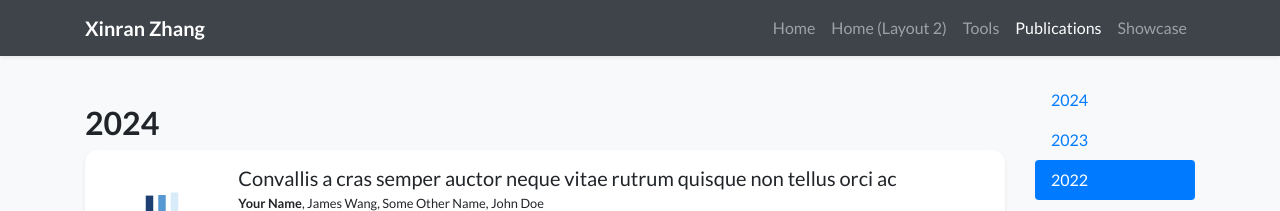
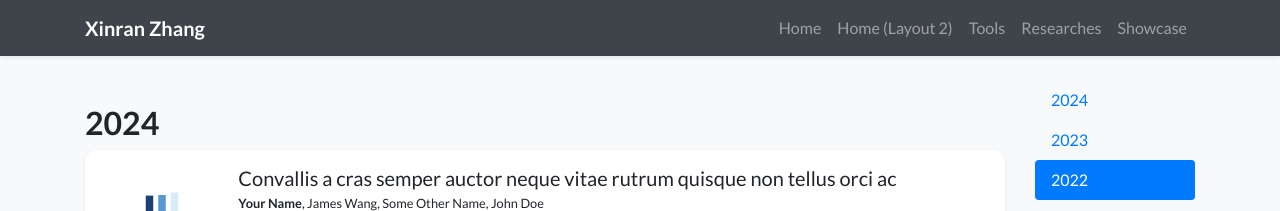
Before and after one commit to Rintozxr/rintozxr.github.io, a Jekyll site: the page built from researches.html, in a window 1280 px wide. Shown: the top 211 px of the page. Built offline with Jekyll 4.4.1, drawn with Linux system fonts in a browser that asks for light colours; nearby versions of some CDN libraries; a style sheet for code colours, icons or effects is not loaded.

Commit message:
Update navigation.yml

```diff
--- a/_data/navigation.yml
+++ b/_data/navigation.yml
@@ -7,7 +7,7 @@ pages:
   url: /index_layout2
 - name: Tools
   url: /tools
-- name: Publications
-  url: /publications
+- name: Researches
+  url: /researches
 - name: Showcase
   url: /showcase
```
